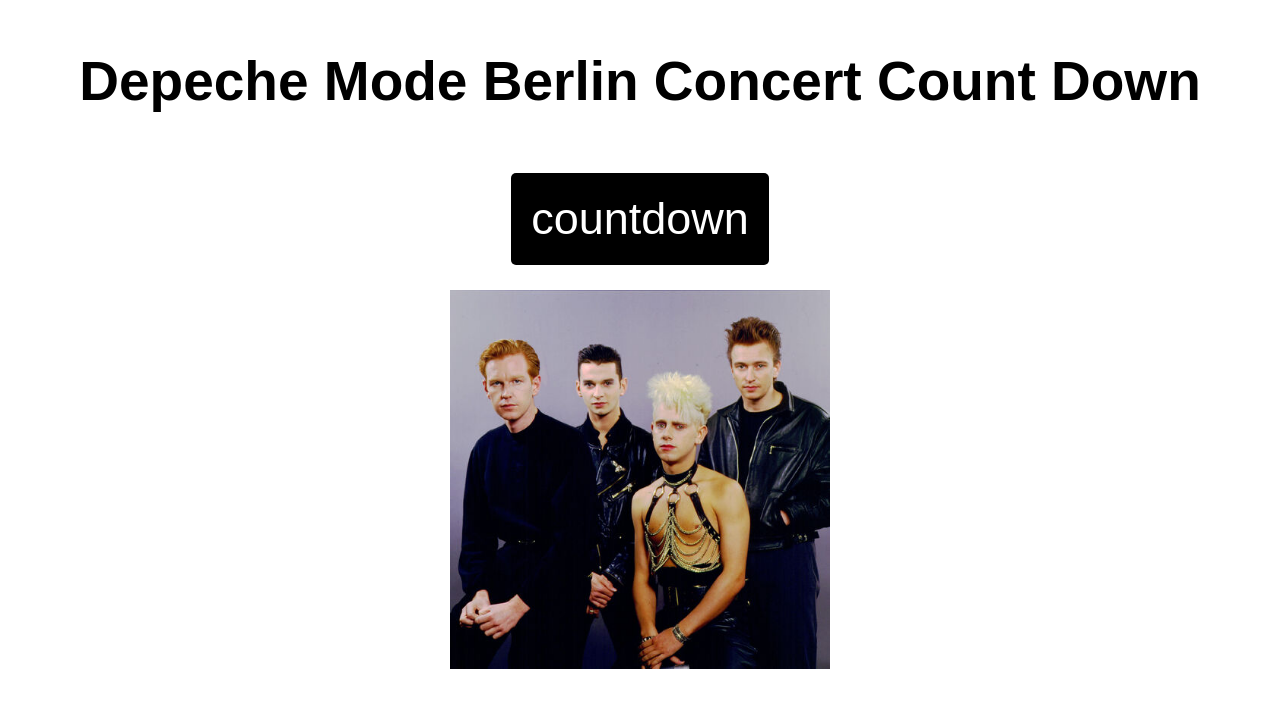
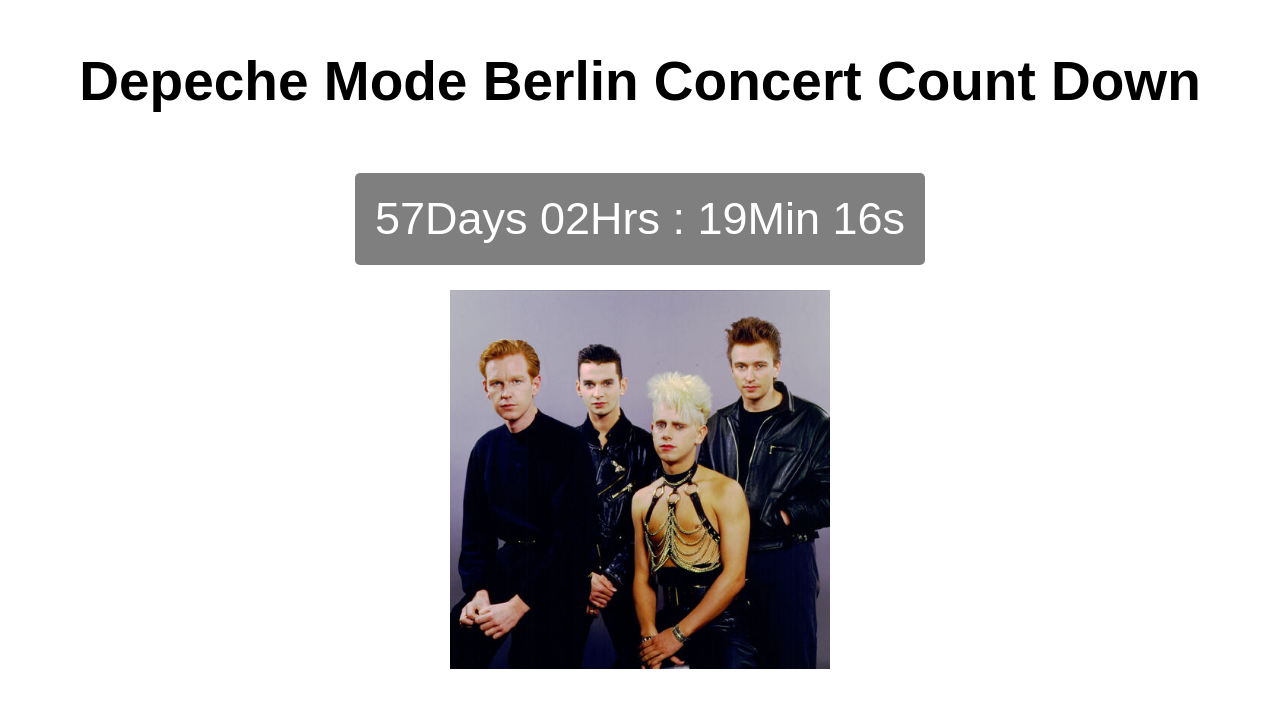
Before and after one commit to DanielaBerlin/countdown-Timer, a plain HTML site: page index.html in a window 1280 px wide. Shown: the part 119-826 px from the top of the page. Drawn offline with Linux system fonts and the light colour scheme.

Commit message:
Add logic to script.js

```diff
--- a/script.js
+++ b/script.js
@@ -0,0 +1,27 @@
+const countTo = '9 Jul 2023';
+
+const c = setInterval(() => {
+  const endDate = new Date(countTo);
+  const currentDate = new Date();
+  const totalSeconds = (endDate - currentDate) / 1000;
+
+  const days = Math.floor(totalSeconds / 3600 / 24);
+  const hours = Math.floor(totalSeconds / 3600) % 24;
+  const minutes = Math.floor(totalSeconds / 60) % 60;
+  const seconds = Math.floor(totalSeconds) % 60;
+
+  const countDown = document.getElementById('countdown');
+
+  countDown.textContent = `${days}Days ${format(hours)}Hrs : ${format(
+    minutes
+  )}Min ${format(seconds)}s `;
+
+  if (totalSeconds < 0) {
+    clearInterval(c);
+    countDown.textContent = "IT'S CONCERT DAY!";
+  }
+}, 1000);
+
+function format(t) {
+  return t < 10 ? `0${t}` : t;
+}
--- a/style.css
+++ b/style.css
@@ -20,7 +20,7 @@
 }
 
 #countdown {
-  background-color: black;
+  background-color: rgba(0,0,0,.5);
   padding: 20px;
   font-size: 45px;
   color: #fff;
```
